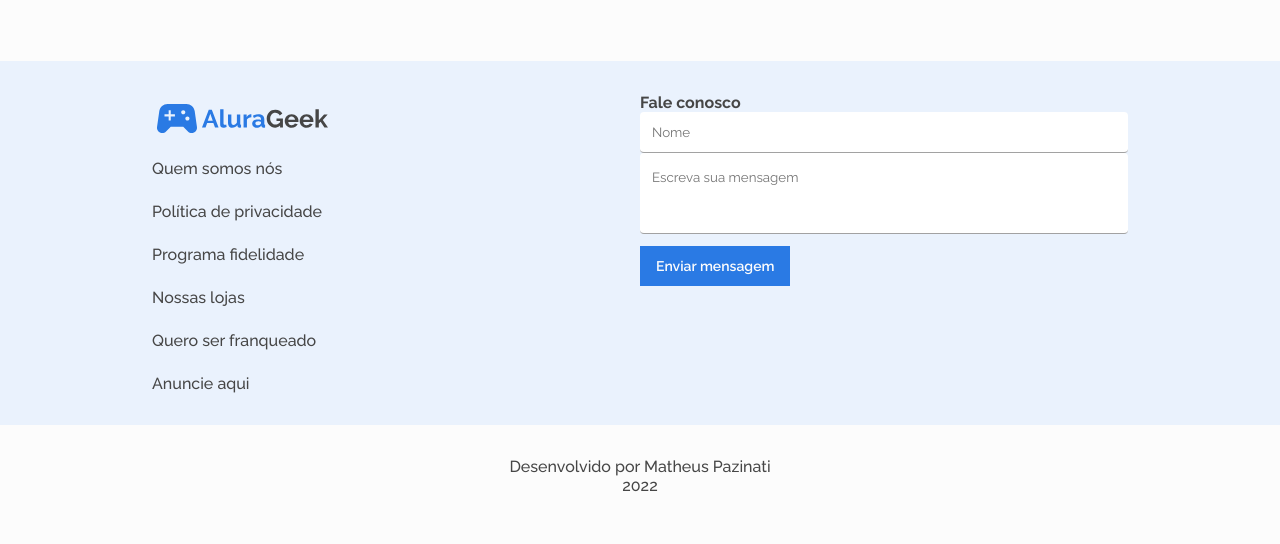
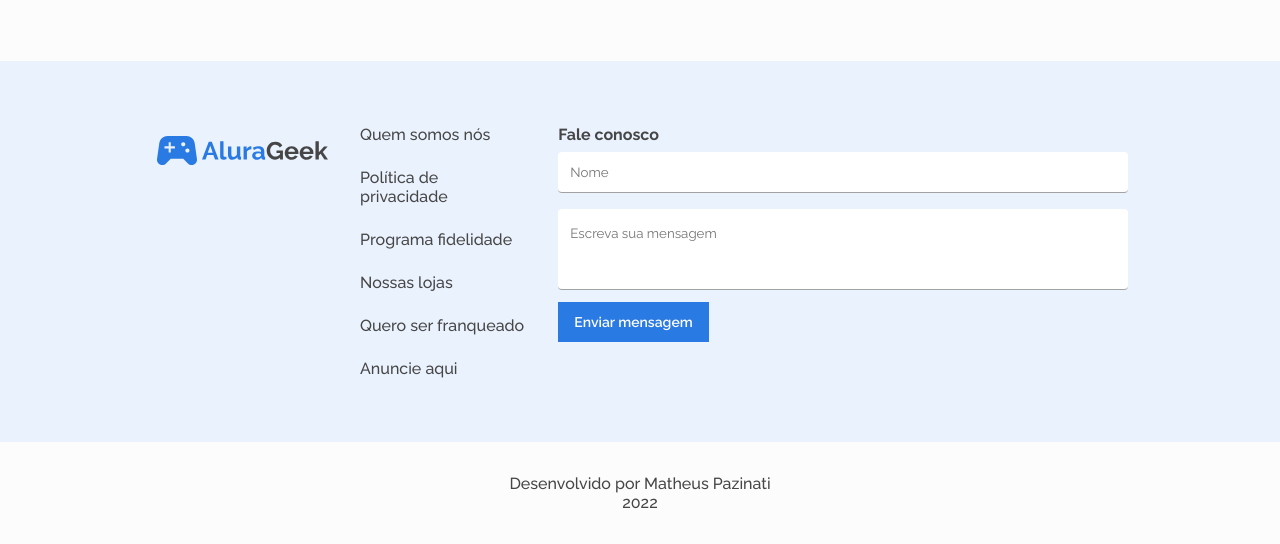
Before and after one commit to Matheus-Pazinati/alura-geek-challenge, a plain HTML site: page index.html in a window 1280 px wide. Shown: the part 1179-1723 px from the top of the page. Drawn offline with Linux system fonts and the light colour scheme; files whose address does not match are found by name.

Commit message:
Ajusta rodape para telas desktop

```diff
--- a/assets/css/global.css
+++ b/assets/css/global.css
@@ -123,7 +123,7 @@ body {
 }
 .form__input {
   padding: 0.75rem;
-  margin: 0.5rem 0 1rem #A2A2A2;
+  margin: 0.5rem 0 1rem 0;
   border-radius: 4px;
   border-bottom: 1px solid #A2A2A2;
   width: 100%;
@@ -235,4 +235,15 @@ body {
     padding: 1rem 4.375rem;
     font-size: 1rem;
   }
+  /*=================================== */
+  .contact {
+    padding: 4rem 9.5rem;
+    display: flex;
+    justify-content: space-between;
+    align-items: flex-start;
+    gap: 2rem;
+  }
+  .contact__list {
+    margin-top: 0;
+  }
 }
--- a/assets/css/home.css
+++ b/assets/css/home.css
@@ -5,7 +5,7 @@
 .banner__image {
   width: 100%;
   height: 30vh;
-  background: url('../images/banner3.jpg') no-repeat center/cover;
+  background: url('../images/banner.jpg') no-repeat center/cover;
 }
 .banner__content {
   position: absolute;
```
